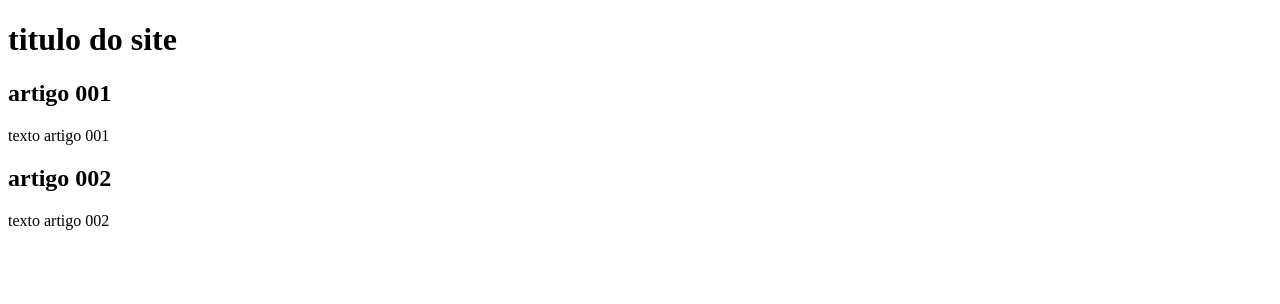
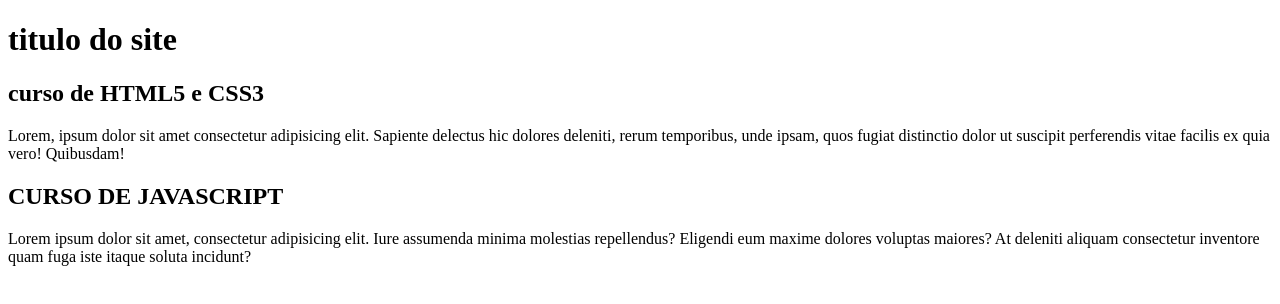
Before and after one commit to luke-fy/projeto-site, a plain HTML site: page index.html in a window 1280 px wide. Drawn offline with Linux system fonts and the light colour scheme.

Commit message:
Update index.html

```diff
--- a/index.html
+++ b/index.html
@@ -10,12 +10,12 @@
         <h1>titulo do site</h1>
     </header>
     <article>
-        <h2>artigo 001</h2>
-        <p>texto artigo 001</p>
+        <h2>curso de HTML5 e CSS3</h2>
+        <p>Lorem, ipsum dolor sit amet consectetur adipisicing elit. Sapiente delectus hic dolores deleniti, rerum temporibus, unde ipsam, quos fugiat distinctio dolor ut suscipit perferendis vitae facilis ex quia vero! Quibusdam!</p>
     </article>
     <article>
-        <h2>artigo 002</h2>
-        <p>texto artigo 002</p>
+        <h2>CURSO DE JAVASCRIPT</h2>
+        <p>Lorem ipsum dolor sit amet, consectetur adipisicing elit. Iure assumenda minima molestias repellendus? Eligendi eum maxime dolores voluptas maiores? At deleniti aliquam consectetur inventore quam fuga iste itaque soluta incidunt?</p>
     </article>
 </body>
 </html>
```
